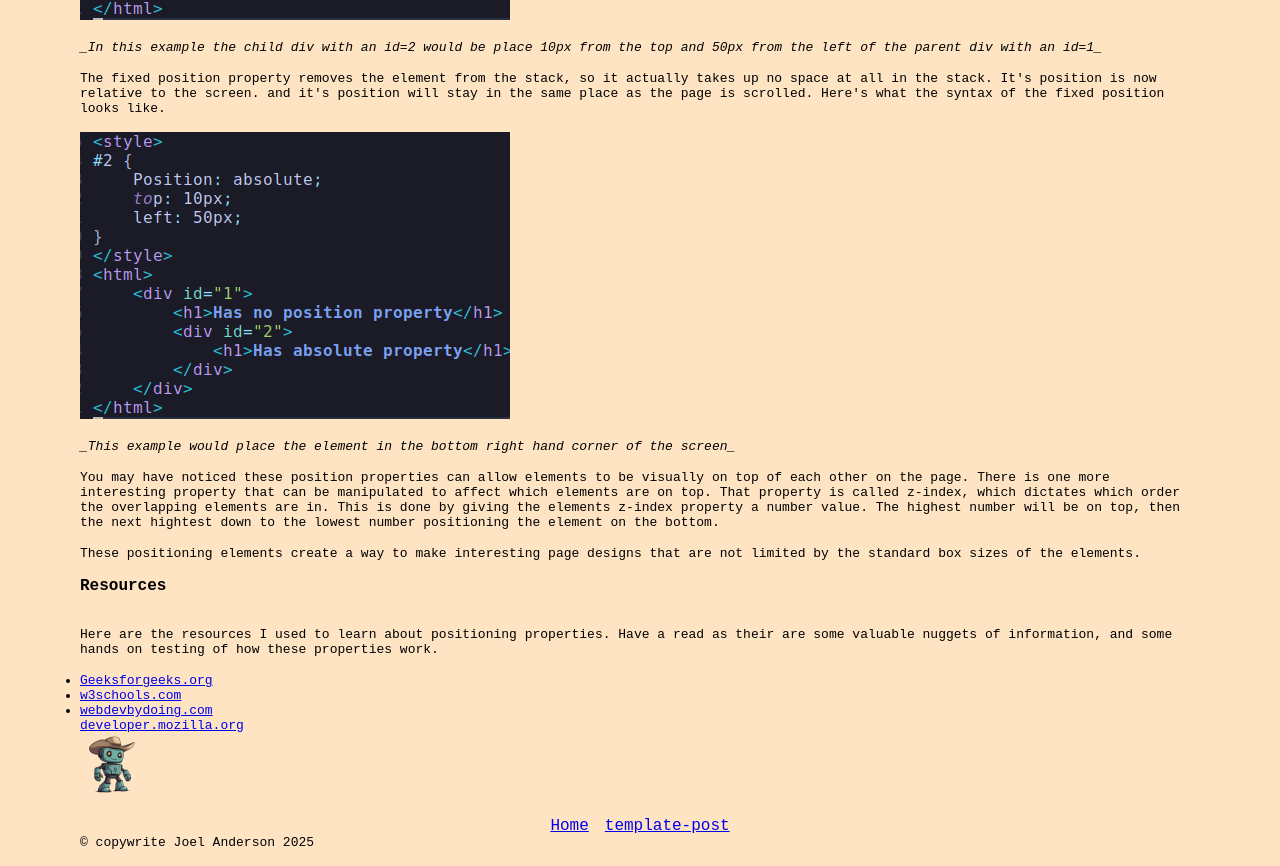
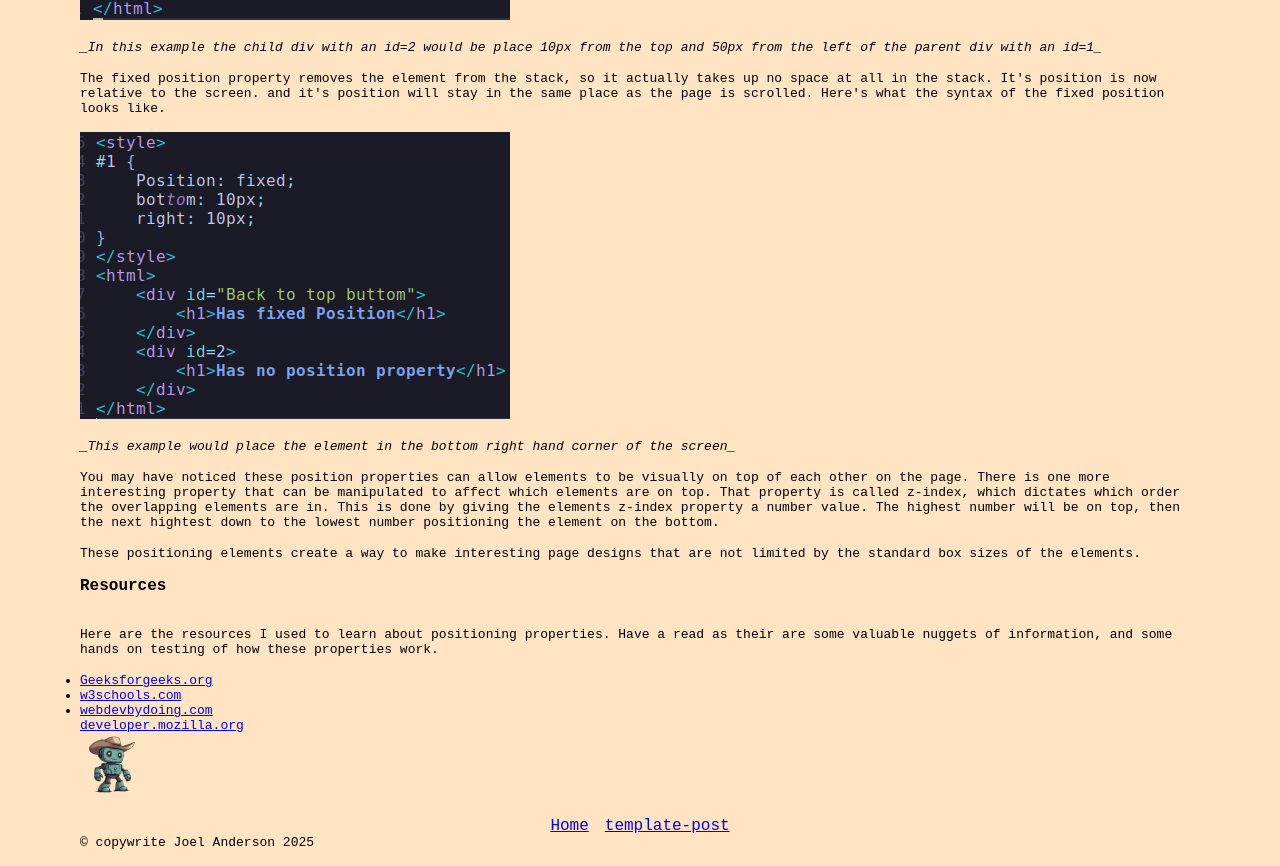
Before and after one commit to HonkyTonkRobot/HonkyTonkRobot.github.io, a plain HTML site: page pages/blog/human-skills-sprint-2.html in a window 1280 px wide. Shown: the part 1554-2420 px from the top of the page. Drawn offline with Linux system fonts and the light colour scheme.

Commit message:
insert correct image for fixed positioning

```diff
--- a/pages/blog/human-skills-sprint-2.html
+++ b/pages/blog/human-skills-sprint-2.html
@@ -88,7 +88,7 @@
               The fixed position property removes the element from the stack, so it actually takes up no space at all in the stack. It's position is now relative to the screen. and it's position will stay in the same place as the page is scrolled. Here's what the syntax of the fixed position looks like.
           </p>
 
-          <img id="fixed-code-example" src="/assets/images/absolute-code-example.png" />
+          <img id="fixed-code-example" src="/assets/images/fixed-code-example.png" />
 
           <p class="italics">
               _This example would place the element in the bottom right hand corner of the screen_
```
